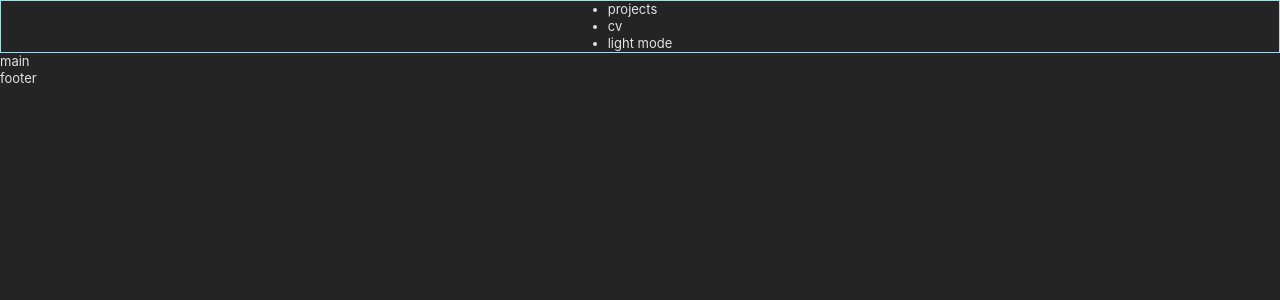
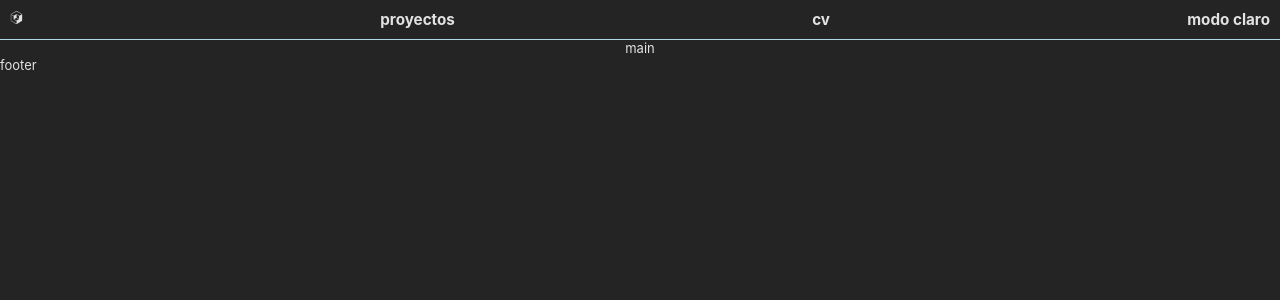
Before and after one commit to MarcoRosselDev/next-js-02, a React (Vite) app: page / in a window 1280 px wide. Shown: the top 300 px of the page. Built offline with nearby package versions, Linux system fonts and the light colour scheme.

Commit message:
new portollio | 02

```diff
--- a/src/components/header/header-var.jsx
+++ b/src/components/header/header-var.jsx
@@ -1,14 +1,16 @@
 import './header.css'
+import { SiBlueprint } from "react-icons/si";
 
 function HeaderVar() {
   return (
     <>
       <header>
-        <ul>
-          <li>projects</li>
-          <li>cv</li>
-          <li>light mode</li>
-        </ul>
+        <div className='icon-header'>
+          <SiBlueprint />
+        </div>
+        <h3>proyectos</h3>
+        <h3>cv</h3>
+        <h3>modo claro</h3>
       </header>
     </>
   )
--- a/src/components/header/header.css
+++ b/src/components/header/header.css
@@ -1,6 +1,8 @@
 header{
   display: flex;
-  justify-content: center;
+  justify-content: space-between;
   align-items: center;
-  border: 1px solid lightblue;
+  border-bottom: 1px solid lightblue;
+  height: 40px;
+  padding: 10px;
 }
--- a/src/components/main/main-component.jsx
+++ b/src/components/main/main-component.jsx
@@ -1,8 +1,10 @@
+import './main.css'
+
 function Main(params) {
   return (
-    <>
+    <main>
       <p>main</p>
-    </>
+    </main>
   )
 }
 
--- a/src/components/main/main.css
+++ b/src/components/main/main.css
@@ -0,0 +1,5 @@
+main{
+  display: flex;
+  justify-content: center;
+  align-items: center;
+}
```
